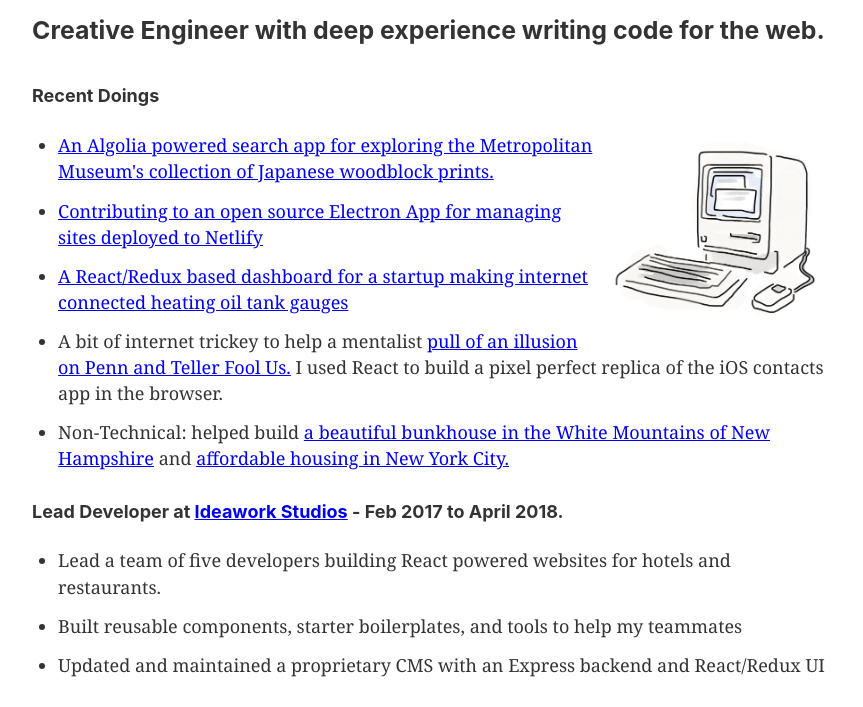
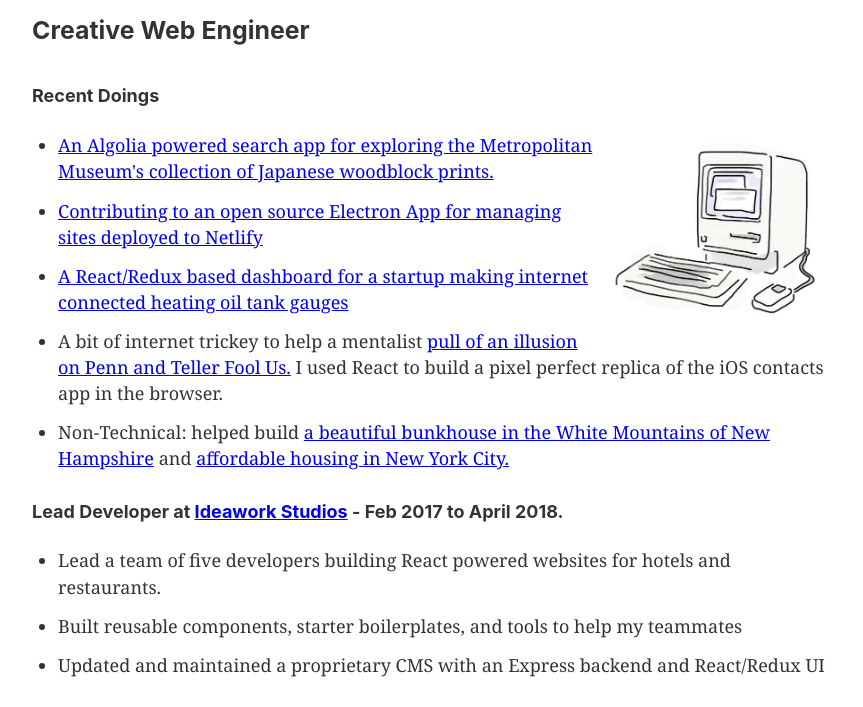
Before and after one commit to adamwatters/homepage, a Gatsby site: page / in a window 1280 px wide. Shown: the part 83-790 px from the top of the page, without its empty margins (208-1071 px from the left). Built offline with nearby package versions, Linux system fonts and the light colour scheme; Gatsby itself is replaced by a stand-in of ours.

Commit message:
changed tagline

```diff
--- a/src/pages/index.js
+++ b/src/pages/index.js
@@ -115,9 +115,7 @@ const Home = ({ location }) => (
     </HeaderContainer>
     <WorkPageContainer>
       <Paragraph>
-        <h3>
-          Creative Engineer with deep experience writing code for the web.
-        </h3>
+        <h3>Creative Web Engineer</h3>
       </Paragraph>
       <Paragraph>
         <h4>Recent Doings</h4>
@@ -263,7 +261,8 @@ const Home = ({ location }) => (
       </Images>
       <Paragraph>
         <h4>
-          I spent most of 2016 learning{` `}
+          I spent most of 2016 learning
+          {` `}
           <a
             href="https://www.heartwoodschool.com/"
             target="_blank"
```
